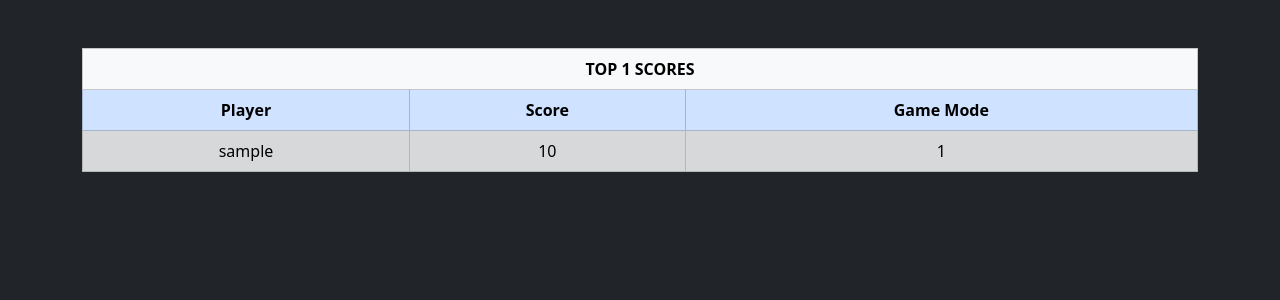
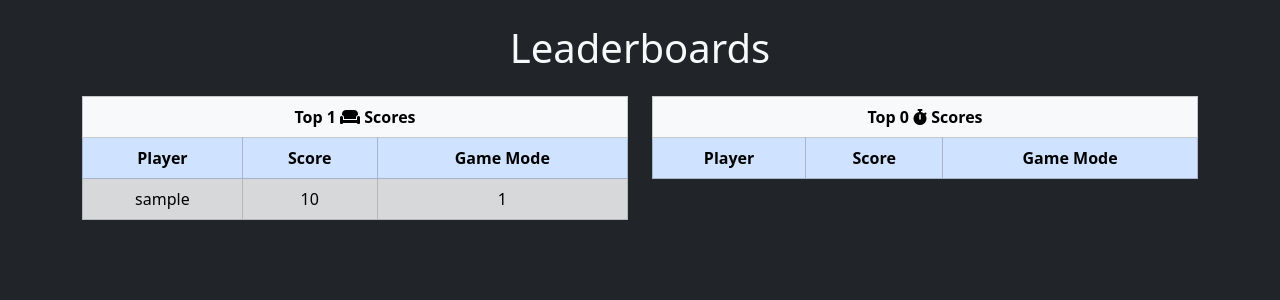
Before and after one commit to jvill171/Pkmn-Gssr, a Flask app: page /leaderboard in a window 1280 px wide. Shown: the part 56-356 px from the top of the page. Run offline with Flask 3, Linux system fonts and the light colour scheme; tables that the repository leaves empty hold one stand-in row (values such as "Sample post"); lists and menus that the app fills with data are empty.

Commit message:
Added leaderboards for both game modes

```diff
--- a/app.py
+++ b/app.py
@@ -216,9 +216,10 @@ def user_profile(user_id):
 @app.route("/leaderboard")
 def leaderboard():
     """Display leaderboards for all players"""
-    top_scores = Game.query.order_by(Game.score).limit(25).all()
+    top_scores_normal = Game.query.filter(Game.game_mode == 1).order_by(Game.score).limit(25).all()
+    top_scores_time = Game.query.filter(Game.game_mode == 2).order_by(Game.score).limit(25).all()
 
-    return render_template('leaderboard.html', top_scores=top_scores)
+    return render_template('leaderboard.html', top_scores_normal=top_scores_normal, top_scores_time=top_scores_time)
 
 @app.route("/profile/delete", methods=["POST"])
 def deleteAccount():
--- a/templates/leaderboard.html
+++ b/templates/leaderboard.html
@@ -1,11 +1,13 @@
 {% extends 'base.html' %}
 
 {% block content %}
-
-<table class="leaderboard-table table table-bordered table-striped text-center my-5">
+<h1 class="text-center mt-4">Leaderboards</h1>
+<div class="row">
+    <div class="col-sm-6">
+        <table class="leaderboard-table table table-bordered table-striped text-center my-3">
             <thead>
                 <tr class="table-light">
-            <th colspan="3"> TOP {{ top_scores | length }} SCORES</th>
+                    <th colspan="3"> Top {{ top_scores_normal | length }} <i class="fa-solid fa-couch" title="Normal Mode"></i> Scores</th>
                 </tr>
                 <tr class="table-primary">
                     <th>Player</th>
@@ -14,7 +16,7 @@
                 </tr>
             </thead>
             <tbody class="table-secondary">
-        {% for s in top_scores %}
+                {% for s in top_scores_normal %}
                 <tr>
                     <td class="px-2">{{s.user.username}}</td>
                     <td class="px-2">{{s.score}}</td>
@@ -23,6 +25,30 @@
                 {% endfor %}
             </tbody>
         </table>
+    </div>
+    <div class="col-sm-6">
+        <table class="leaderboard-table table table-bordered table-striped text-center my-3">
+            <thead>
+                <tr class="table-light">
+                    <th colspan="3"> Top {{ top_scores_time | length }} <i class="fa-solid fa-stopwatch" title="Time-Attack Mode"></i> Scores</th>
+                </tr>
+                <tr class="table-primary">
+                    <th>Player</th>
+                    <th>Score</th>
+                    <th>Game Mode</th>
+                </tr>
+            </thead>
+            <tbody class="table-secondary">
+                {% for s in top_scores_time %}
+                <tr>
+                    <td class="px-2">{{s.user.username}}</td>
+                    <td class="px-2">{{s.score}}</td>
+                    <td class="px-2">{{s.game_mode}}</td>
+                </tr>
+                {% endfor %}
+            </tbody>
+        </table>
+    </div>
 
-
+</div>
 {% endblock %}
```
Lines whose indentation alone changed are shown as unchanged.
